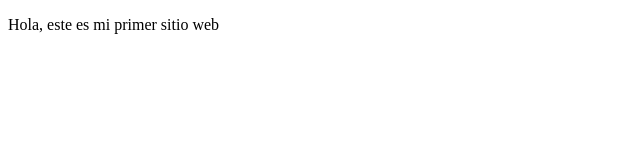
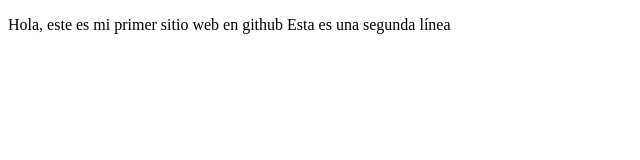
Before and after one commit to silux01ar/proyectoDemo, a plain HTML site: page index.html in a window 1280 px wide. Shown: the whole page, without its empty margins (0-640 px from the left). Drawn offline with Linux system fonts and the light colour scheme.

Commit message:
second commit

```diff
--- a/index.html
+++ b/index.html
@@ -8,7 +8,8 @@
 </head>
 <body>
     <p>
-        Hola, este es mi primer sitio web
+        Hola, este es mi primer sitio web en github
+        Esta es una segunda línea
     </p>
 
 </body>
```
Also changed, not shown: 1 other file.
